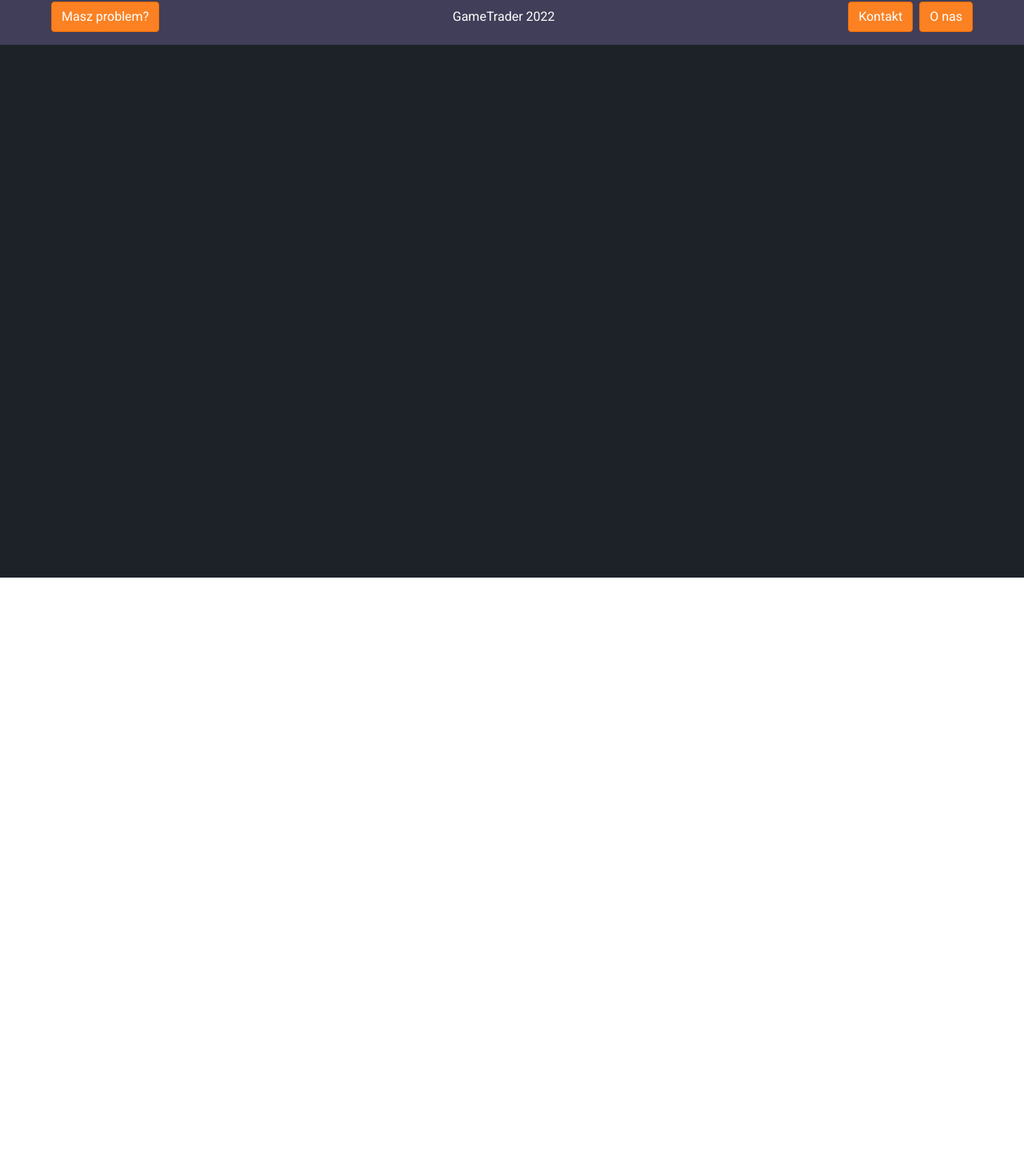
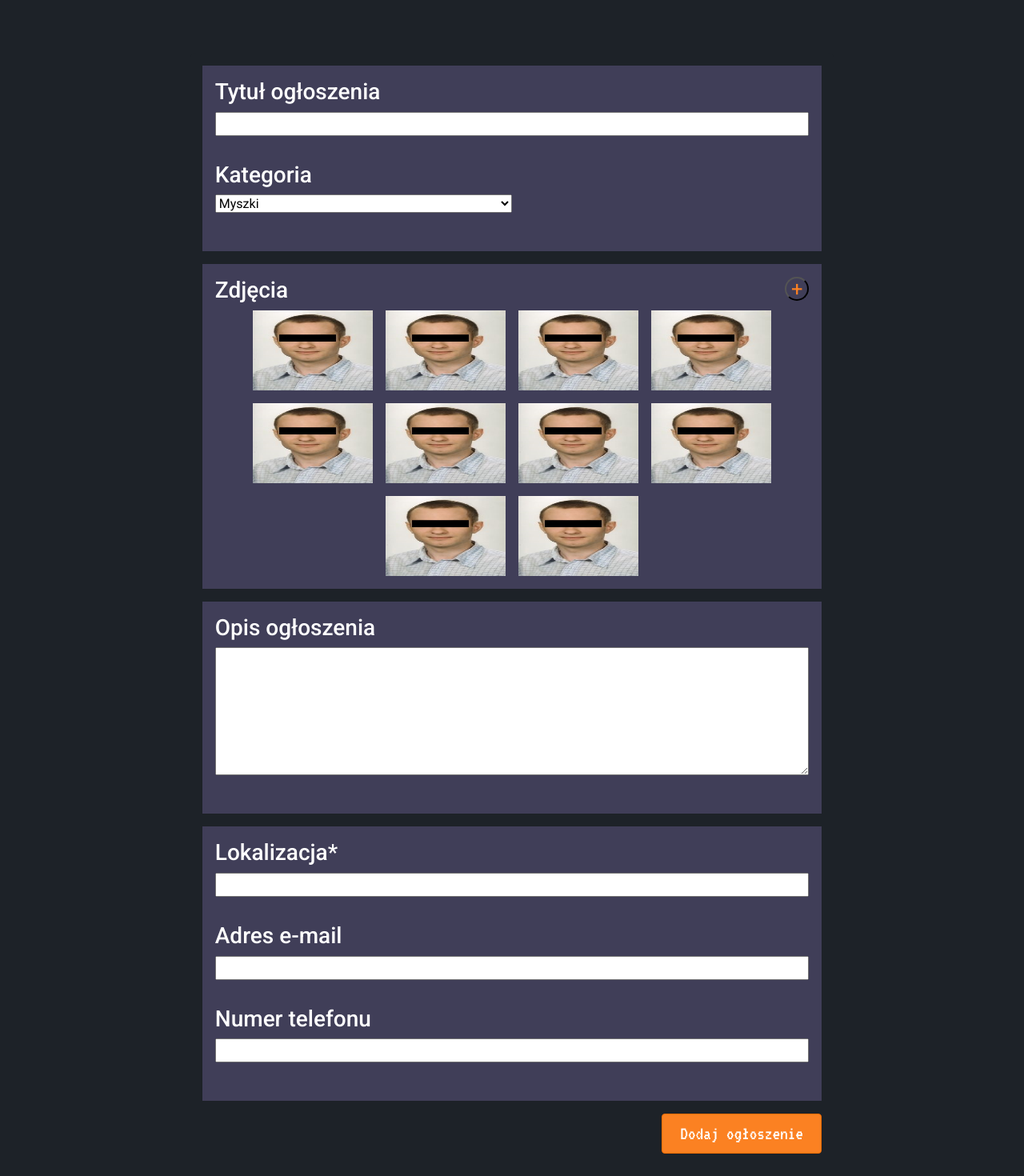
Before and after one commit to gametrader/gametrader-frontend, a React (Create React App) app: page /add-advertisement in a window 1280 px wide. Shown: the part 78-1548 px from the top of the page at 80% size. Before the commit the page ends 800 px from the top, so only its background shows below. Built offline with nearby package versions, Linux system fonts and the light colour scheme.

Commit message:
GAMETRADER-43 Created Add advertisement page with fancy animations.

```diff
--- a/src/App.tsx
+++ b/src/App.tsx
@@ -6,6 +6,8 @@ import RegisterPage from './components/register-page/RegisterPage';
 import LoginPage from './components/login-page/LoginPage';
 import Header from './components/header/Header';
 import Footer from './components/footer/Footer';
+import AddAdvertisementPage from './components/add-advertisement-page/AddAdvertisementPage';
+
 
 const App = () => {
 	return (
@@ -16,6 +18,7 @@ const App = () => {
 					<Route path='/' element={<HomePage />} />
 					<Route path='/register' element={<RegisterPage />} />
 					<Route path='/login' element={<LoginPage />} />
+					<Route path='/add-advertisement' element={<AddAdvertisementPage />} />
 				</Routes>
 				<Footer />
 			</div>
--- /dev/null
+++ b/src/components/add-advertisement-page/AddAdvertisementPage.module.scss
@@ -0,0 +1,84 @@
+form {
+  background-color: var(--gt-background);
+  width: 100%;
+  display: flex;
+  justify-content: right;
+
+  select, input, textarea {
+    margin-bottom: 2rem;
+  }
+}
+
+.section {
+  display: flex;
+  flex-direction: column;
+  align-items: right;
+  background-color: var(--gt-secondary);
+  padding: 1rem;
+
+  .sectionHeader {
+    display: flex;
+    justify-content: space-between;
+
+    button {
+      cursor: pointer;
+      width: 30px;
+      height: 30px;
+      background-color: var(--gt-secondary);
+      border-radius: 50%;
+      display: flex;
+      justify-content: center;
+      align-items: center;
+      font-size: 1.6rem;
+      color: var(--gt-primary);
+      transition: 1s;
+      overflow: hidden;
+    }
+
+    button:hover {
+      background-color: var(--gt-primary);
+      color: #fff;
+      transform: rotate(180deg);
+    }
+  }
+
+  .sectionContainer {
+    display: flex;
+    justify-content: center;
+    gap: 1rem;
+    flex-wrap: wrap;
+  }
+
+  img {
+    width: 150px;
+    height: 100px;
+    transition: 1s;
+  }
+
+  img:hover {
+    transform: rotate(360deg);
+  }
+
+  .addImageButton {
+    display: none;
+  }
+}
+
+select {
+  width: 50%;
+}
+
+.descriptionField {
+  height: 10rem;
+}
+
+
+.buttonToRight {
+  display: flex;
+  justify-content: right;
+}
+
+.loginBtn {
+  width: 200px;
+  font-size: 1.5rem !important;
+}
--- /dev/null
+++ b/src/components/add-advertisement-page/AddAdvertisementPage.tsx
@@ -0,0 +1,74 @@
+import React from 'react';
+import styles from './AddAdvertisementPage.module.scss';
+import example from '../../assets/debil.jpg';
+
+const AddAdvertisementPage = () => {
+	return (
+		<div className={'gt-container ' + styles.container}>
+			<form>
+				<div className={styles.section}>
+					<label htmlFor={'title'}><h3>Tytuł ogłoszenia</h3></label>
+					<input type='text' name='title'/>
+
+					<label htmlFor={'category'}><h3>Kategoria</h3></label>
+					<select name='category' id='category'>
+						<option value="Myszki">Myszki</option>
+						<option value="Klawiatury">Klawiatury</option>
+						<option value="Akcesoria">Akcesoria</option>
+						<option value="Komputery">Komputer</option>
+					</select>
+				</div>
+
+				<div className={styles.section}>
+					<div className={styles.sectionHeader}>
+						<h3>Zdjęcia</h3>
+
+						<button onClick={(event) => {
+							event.preventDefault();
+							document.getElementById('getFile').click();
+						}}>+
+						</button>
+						<input type='file' className={styles.addImageButton} id="getFile" multiple accept='image/*'/>
+					</div>
+					<div className={styles.sectionContainer}>
+						<img src={example}/>
+						<img src={example}/>
+						<img src={example}/>
+						<img src={example}/>
+						<img src={example}/>
+						<img src={example}/>
+						<img src={example}/>
+						<img src={example}/>
+						<img src={example}/>
+						<img src={example}/>
+					</div>
+				</div>
+
+				<div className={styles.section}>
+					<label htmlFor={'description'}><h3>Opis ogłoszenia</h3></label>
+					<textarea name='description' className={styles.descriptionField}></textarea>
+				</div>
+
+				<div className={styles.section}>
+					<label htmlFor={'location'}><h3>Lokalizacja*</h3></label>
+					<input type='text' name='location'/>
+
+					<label htmlFor={'email'}><h3>Adres e-mail</h3></label>
+					<input type='text' name='email'/>
+
+					<label htmlFor={'telephone-number'}><h3>Numer telefonu</h3></label>
+					<input type='text' name='location'/>
+				</div>
+				<div className={styles.buttonToRight}>
+					<input
+						className={'gt-vt-font btn gt-btn-primary ' + styles.loginBtn}
+						type='submit'
+						value='Dodaj ogłoszenie'
+					/>
+				</div>
+			</form>
+		</div>
+	);
+};
+
+export default AddAdvertisementPage;
--- a/src/components/header/Header.tsx
+++ b/src/components/header/Header.tsx
@@ -19,9 +19,9 @@ const Header = () => {
 					<ul className={'col-xs col-sm-5 col-md-5 col-lg-6 col-xl-6 ' + styles.rightSection}>
 						{/* Add aditional buttons here if you want them to the left side */}
 						{/*Być może tę ikonę powinniśmy umieścić w <button></button> bez styli*/}
-						<li onClick={ () => navigate('/')}>
+						<li onClick={ () => navigate('/add-advertisement')}>
 							<i className={'fa fa-bars'}/>
-							<a href="/">Dodaj</a>
+							Dodaj
 						</li>
 						<li onClick={ () => navigate('/')}>
 							<i className={'fa fa-bars'}/>
```
